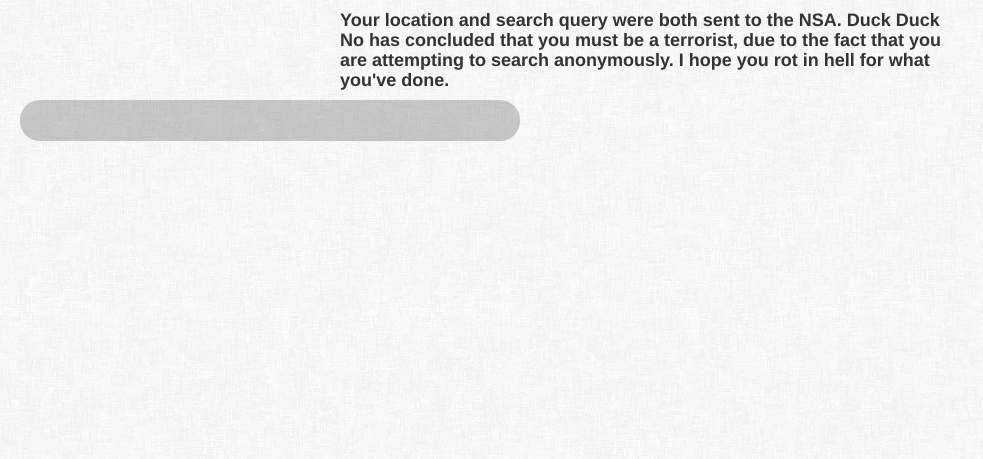
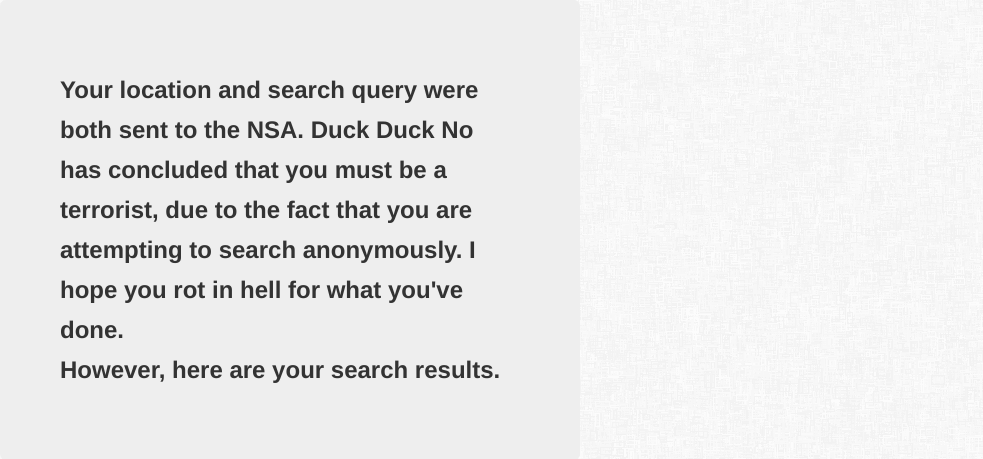
Before and after one commit to tobocop2/Duck-Duck-No, a Flask app: template templates/results.html in a window 1280 px wide. Shown: the top 459 px of the page, without its empty margins (0-983 px from the left). Run offline with Flask 2, Linux system fonts and the light colour scheme; the template is opened without the code that fills it, so the values that code supplies are empty.

Commit message:
Getting ready

```diff
--- a/app.py
+++ b/app.py
@@ -15,8 +15,8 @@
     query = request.form['query']
     # make a secure connection to SendGrid
     # make a message object
-    message = sendgrid.Message("nancy_reagan@duckduckno.com", "Terrorist alert", "plaintext message body",
-                    "HTML message body")
+    message = sendgrid.Message("nancy_reagan@duckduckno.com", "Terrorist alert!", "plaintext message body",
+                    "This query was searched for " + query)
     # add a recipient
     message.add_to("detox27@gmail.com", "John Doe")
     # use the Web API to send your message
--- a/constants.py
+++ b/constants.py
@@ -1,2 +1,2 @@
 username = "rabidmadman"
-password = "Berserk7"
+password = "password"
--- a/templates/index.html
+++ b/templates/index.html
@@ -8,12 +8,12 @@
     <body>
         <div class="container" align="center">
             <div class="row">
-                <img src="static/imgs/ducknologo.png" align="center">
+                <img src="static/imgs/ducknologo.png">
             </div>
             <form method="POST" role="form" action="/search">
                 <div class="row form-group">
                     <div class="input-append">
-                        <input type="text" class='form-control' name="query" placeholder="Search mother fucker"/>
+                        <input type="text" class='form-control' name="query" placeholder="Enter your search here"/>
                         <button type="submit" class="btn">Search</button>
                     </div>
                 </div>
--- a/templates/results.html
+++ b/templates/results.html
@@ -6,25 +6,28 @@
     <script src="/static/zepto.min.js"></script>
   </head>
   <body>
-    <div class="row span8 offset4">
-      <h4>Your location and search query were both sent to the NSA.
+    <div class="row">
+      <div class="hero-unit span6">
+        <h3>Your location and search query were both sent to the NSA.
           Duck Duck No has concluded that you must be a terrorist, due to the
           fact that you are attempting to search anonymously.
-          I hope you rot in hell for what you've done.</h4>
+          I hope you rot in hell for what you've done.
+          <br>
+          However, here are your search results.
+        </h3>
+      </div>
     </div>
-    <div>
-      <div id="definition" class="row"></div>
-      <div id="results" class="custom-hero span6">
-        <!-- more stuff will show here -->
-      </div>
+    <div id="results" class="span6">
+      <!-- more stuff will show here -->
     </div>
     <script>
       var j = {{json | safe}};
       Zepto(function($){
-        $('#definition').text(j.Definition);
         for (jkey in j.RelatedTopics) {
-          $('#results').append('<div class="row"><h4>' + j.RelatedTopics[jkey]['Result'] +
-          '</h4></div>');
+          if(jkey){
+            $('#results').append('<div class="row"><h4>' + j.RelatedTopics[jkey]['Result'] +
+            '</h4></div>');
+          }
         }
       });
     </script>
```
